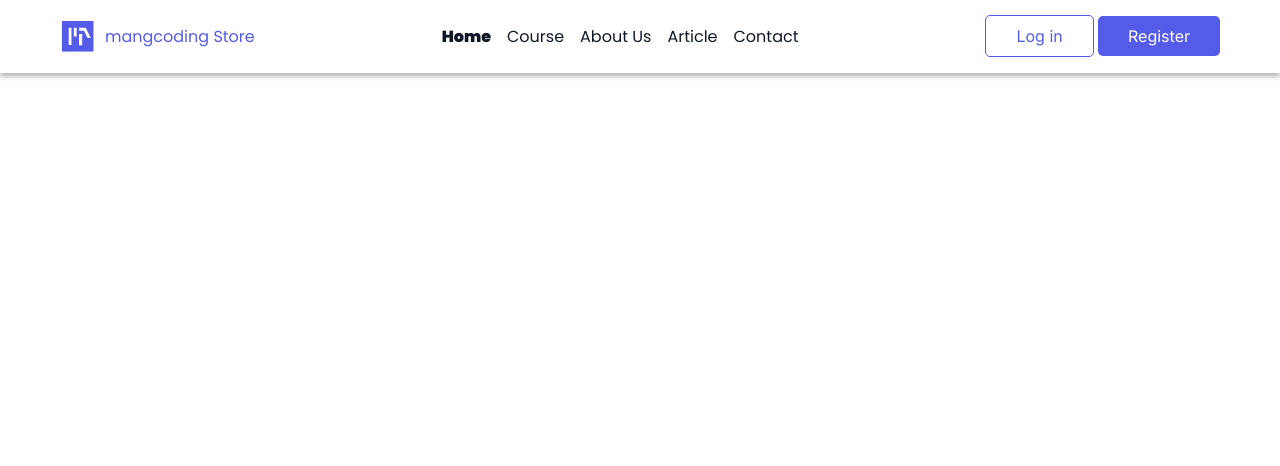
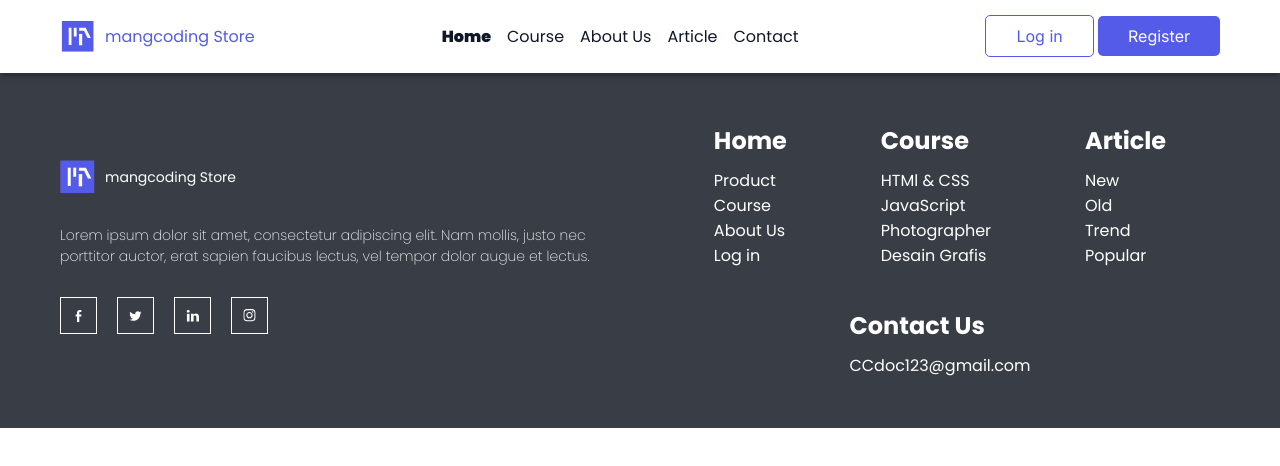
Before and after one commit to SuraSammour/landingPage, a plain HTML site: page index.html in a window 1280 px wide. Shown: the top 466 px of the page. Drawn offline with Linux system fonts and the light colour scheme.

Commit message:
footer for landing page

```diff
--- a/assets/css/main.css
+++ b/assets/css/main.css
@@ -1,5 +1,5 @@
 @import './base.css';
-
+/* start header */
 .header {
     position: sticky;
     top: 0;
@@ -51,3 +51,75 @@
         display:none;
     }
 }
+/* end header */
+/* start footer */
+.footer{
+    background-color:#393E46;
+    color:#fff;
+    padding:50px 0;
+}
+.footer a{
+    color:#fff;
+}
+.footer .row{
+    gap:40px;
+}
+.footer .footer-start,.footer .footer-end{
+    width:calc((100% - 40px) / 2);
+}
+.footer-start{
+    display:flex;
+    flex-direction:column;
+    gap:30px;
+    flex-wrap: wrap;
+}
+.footer .footer-start .logo{
+    display: flex;
+    flex-wrap: wrap;
+    gap:10px;
+    align-items:center
+
+}
+.footer .footer-start .logo img{
+    width:35px;
+}
+.footer .footer-start .logo a{
+    font-size: 14px;
+}
+
+.footer .footer-start p{
+    color:#F4F4F4;
+    font-size: 14px;
+    font-weight: 200;
+}
+.footer .footer-start .icons{
+    display:flex;
+    flex-wrap: wrap;
+    gap:20px;
+}
+.footer .footer-start .icons img{
+    border:1px solid #fff;
+    width: 15px;
+    height: 15px;
+    padding:10px;
+    box-sizing: content-box;
+}
+
+.footer .footer-end .row{
+    justify-content: space-evenly;
+    align-items: flex-start;
+}
+.footer .footer-end .footer-item{
+    display: flex;
+    flex-direction: column;
+    gap:30px;
+    flex-wrap: wrap;
+}
+
+.footer .footer-end .footer-item{
+    display:flex;
+    flex-direction: column;
+    flex-wrap: wrap;
+    gap:10px;
+}
+/* end footer */
--- a/index.html
+++ b/index.html
@@ -14,7 +14,7 @@
         <div class="container">
             <div class="row">
                 <div class="logo">
-                    <img src="./assets/image/Logo.svg" alt="logo image" />
+                    <img src="./assets/image/public/Logo.svg" alt="logo image" />
                     <a href="#">mangcoding Store</a>
                 </div>
                 <nav class="nav">
@@ -46,6 +46,99 @@
 
         </div>
     </header>
+
+    <footer class="footer">
+        <div class="container">
+            <div class="row">
+                <div class="footer-start">
+                    <div class="logo">
+                        <img src="./assets/image/public/Logofooter.svg" alt="logo image" />
+                        <a href="#">mangcoding Store</a>
+                    </div>
+                    <p>Lorem ipsum dolor sit amet, consectetur adipiscing elit. Nam mollis, justo nec porttitor auctor,
+                        erat sapien faucibus lectus, vel tempor dolor augue et lectus. </p>
+                    <div class="icons">
+                        <a href="#"><img src="./assets/image/icons/facebook.svg" alt="facebook logo" /></a>
+                        <a href="#"> <img src="./assets/image/icons/twitter.svg" alt="twitter logo" /></a>
+                        <a href="#"> <img src="./assets/image/icons/linkedin.svg" alt="linkedin logo" /></a>
+                        <a href="#"> <img src="./assets/image/icons/instagram.svg" alt="instagram logo" /></a>
+                    </div>
+                </div>
+                <div class="footer-end">
+                    <div class="row">
+                        <div class="footer-item">
+                            <h2>Home</h2>
+                            <nav>
+                                <ul>
+                                    <li>
+                                        <a href="#">Product</a>
+                                    </li>
+                                    <li>
+                                        <a href="#">Course</a>
+                                    </li>
+                                    <li>
+                                        <a href="#">About Us</a>
+                                    </li>
+                                    <li>
+                                        <a href="#">Log in</a>
+                                    </li>
+                                </ul>
+                            </nav>
+                        </div>
+                        <div class="footer-item">
+                            <h2>Course</h2>
+                            <nav>
+                                <ul>
+                                    <li>
+                                        <a href="#">HTMl & CSS</a>
+                                    </li>
+                                    <li>
+                                        <a href="#">JavaScript</a>
+                                    </li>
+                                    <li>
+                                        <a href="#">Photographer</a>
+                                    </li>
+                                    <li>
+                                        <a href="#">Desain Grafis</a>
+                                    </li>
+                                </ul>
+                            </nav>
+                        </div>
+                        <div class="footer-item">
+                            <h2>Article</h2>
+                            <nav>
+                                <ul>
+                                    <li>
+                                        <a href="#">New</a>
+                                    </li>
+                                    <li>
+                                        <a href="#">Old</a>
+                                    </li>
+                                    <li>
+                                        <a href="#">Trend</a>
+                                    </li>
+                                    <li>
+                                        <a href="#">Popular</a>
+                                    </li>
+                                </ul>
+                            </nav>
+                        </div>
+                        <div class="footer-item">
+                            <h2>Contact Us</h2>
+                            <nav>
+                                <ul>
+                                    <li>
+                                        <a href="#">CCdoc123@gmail.com</a>
+                                    </li>
+                                </ul>
+                            </nav>
+                        </div>
+                    </div>
+
+                </div>
+            </div>
+        </div>
+    </footer>
 </body>
 
 </html>
```
Also changed, not shown: assets/image/icons/facebook.svg (added), assets/image/icons/instagram.svg (added), assets/image/icons/linkedin.svg (added), assets/image/icons/twitter.svg (added), assets/image/public/Logo.svg (renamed from assets/image/Logo.svg), assets/image/public/Logofooter.svg (added).
